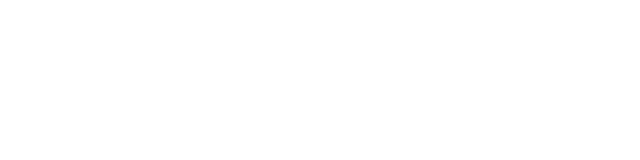
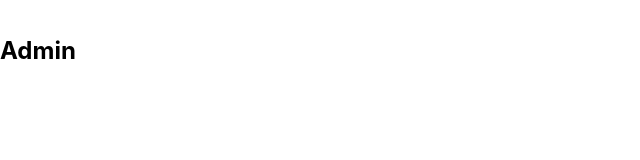
Before and after one commit to MarcinBieganek/MedicalCenter, a React (Create React App) app in the folder frontend/: page /admin in a window 1280 px wide. Before the commit this address had no page. Shown: the top 160 px of the page, without its empty margins (0-640 px from the left). Built offline with nearby package versions, Linux system fonts and the light colour scheme.

Commit message:
Name fix

```diff
--- a/frontend/src/App.tsx
+++ b/frontend/src/App.tsx
@@ -12,7 +12,7 @@ function App() {
           paddingBottom: "1rem",
         }}
       >
-        <Link to="/doctor">Doctor</Link> |{" "}
+        <Link to="/admin">Admin</Link> |{" "}
         <Link to="/patient">Patient</Link>
       </nav>
     </div>
--- a/frontend/src/components/Doctor.tsx
+++ b/frontend/src/components/Admin.tsx
@@ -1,7 +1,7 @@
-export default function Doctor() {
+export default function Admin() {
     return (
       <main style={{ padding: "1rem 0" }}>
-        <h2>Doctor</h2>
+        <h2>Admin</h2>
       </main>
     );
   }
--- a/frontend/src/index.tsx
+++ b/frontend/src/index.tsx
@@ -7,7 +7,7 @@ import {
 } from "react-router-dom";
 import './index.css';
 import App from './App';
-import Doctor from "./components/Doctor";
+import Admin from "./components/Admin";
 import Patient from "./components/Patient";
 import reportWebVitals from './reportWebVitals';
 
@@ -19,7 +19,7 @@ root.render(
     <BrowserRouter>
       <Routes>
         <Route path="/" element={<App />} />
-        <Route path="doctor" element={<Doctor />} />
+        <Route path="admin" element={<Admin />} />
         <Route path="patient" element={<Patient />} />
       </Routes>
     </BrowserRouter>
```
